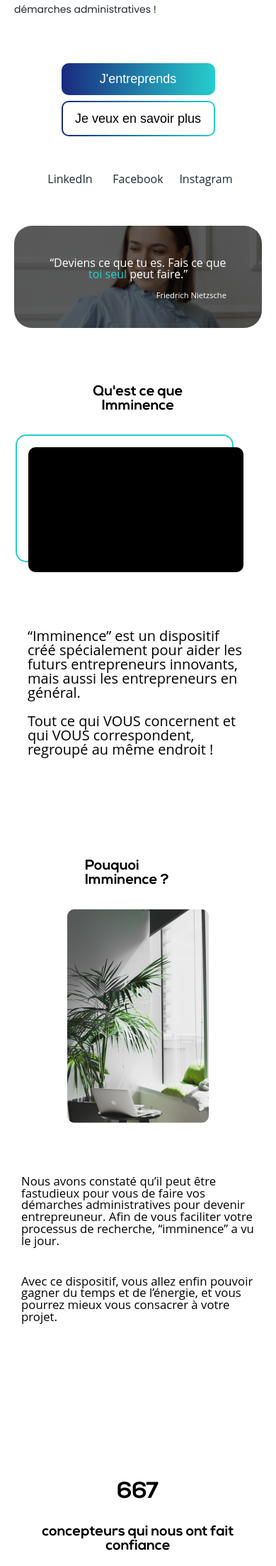
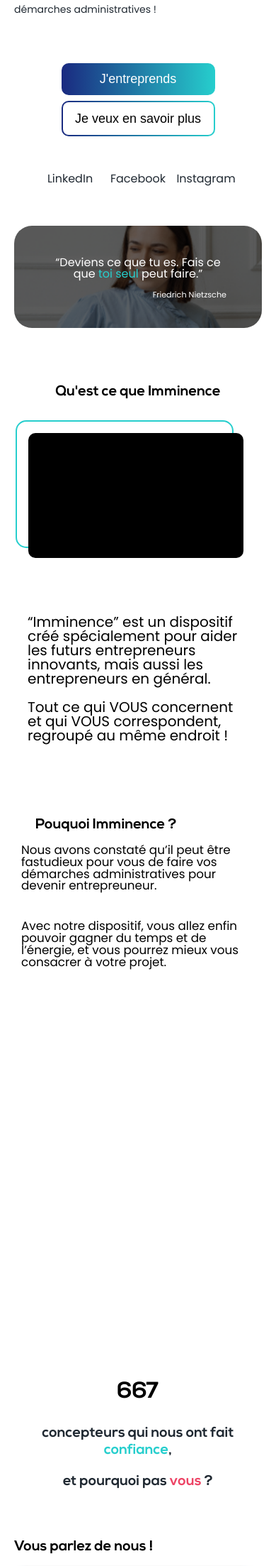
Before and after one commit to Jeff-Erson44/notori, a PHP site: page / in a window 390 px wide; the page is wider, and only the part inside the window is pictured. Shown: the part 363-2569 px from the top of that part at 71% size. Run offline with PHP 8.4, Linux system fonts and the light colour scheme; some libraries are stand-ins or nearby versions; some web fonts are replaced.

Commit message:
fichier root + font

```diff
--- a/assets/css/style.css
+++ b/assets/css/style.css
@@ -63,21 +63,22 @@
 .highlight{
     color: var(--secondary);
 }
+.redHighlight{
+    color: var(--terce);
+}
 @media (max-width:560px){
     .header2{
         font-size: 1.25rem;
+        padding: 0 20px;
     }
     .header2__apropos{
         margin: 0!important;
     }
 }
 
-
-
 a, li{
     text-decoration: none;
 }
-
 
 /********** NAVBAR *********/
 #navbar{
@@ -291,7 +292,7 @@ h1 p span{
 }
 .author, .citation{
     color: white;
-    font-family: 'Open Sans';
+    font-family: 'Poppins';
 }
 .citation{
     font-size: 2.25rem;
@@ -361,7 +362,7 @@ h1 p span{
 .apropos__container--text{
     width: 29rem;
     height: 18rem;
-    font-family: 'Open Sans';
+    font-family: 'Poppins';
     font-size: 1.25rem;
 }
 .apropos__container--text p:first-child{
@@ -391,12 +392,12 @@ h1 p span{
     }
     .apropos__container--text{
         max-width: 80%;
-        font-family: 'Open Sans';
+        height: 15rem;
+        font-family: 'Poppins';
         font-size: 1.25rem;
         text-align: left;
         padding: 0 20px;
         margin: 0 auto;
-
     }
 }
 
@@ -584,7 +585,7 @@ ul .active:nth-child(4){
     width: 100%;
     font-size: 1.375rem;
     margin-bottom: 20px;
-    font-family: 'Open Sans';
+    font-family: 'Poppins';
 }
 
 @media (max-width:560px){
@@ -632,6 +633,7 @@ ul .active:nth-child(4){
     font-size: 3rem;
     font-family: 'Nexa-Bold';
     padding: 0 20px;
+    text-align: center;
 }
 
 @media (max-width:560px){
@@ -731,7 +733,6 @@ ul .active:nth-child(4){
 
 #faq{
     width: 100%;
-    height: 100vh;
 }
 .faq__container{
     display: flex;
@@ -830,7 +831,7 @@ ul .active:nth-child(4){
 #newsletter{
     width: 100%;
     height: 30vh;
-    margin: 8rem 0;
+    margin-bottom: 8rem;
 }
 #newsletter h2{
     font-family: 'Nexa-Bold';
@@ -915,7 +916,7 @@ ul .active:nth-child(4){
 }
 .navigation__link, .social__link{
     width: 50%;
-    font-family: 'Open Sans';
+    font-family: 'Poppins';
     text-decoration: none;
 }
 .navigation__link a, .social__link a{
@@ -978,13 +979,16 @@ ul .active:nth-child(4){
 
     .navigation__link, .social__link{
         width: 100%;
-        font-family: 'Open Sans';
+        font-family: 'Poppins';
         text-decoration: none;
     }
 
     .footer__container--logo,.footer__container--adress{
         width: 100%;
         border-top: 2px solid var(--white);
+    }
+        .footer__container--adress{
+        border-bottom: 2px solid var(--white);
     }
     .footer__container--navigation, .footer__container--social{
         display: block;
--- a/public/includes/counter.php
+++ b/public/includes/counter.php
@@ -4,7 +4,8 @@
             <p class="counter" data-target="0667"></p>
         </div>
         <div>
-            <p class="counter__text--highlight">concepteurs qui nous ont fait confiance</p>
+            <p class="counter__text--highlight paragraphe">concepteurs qui nous ont fait <span class="highlight">confiance</span>,</p>
+            <p class="counter__text--highlight paragraphe">et pourquoi pas <span class="redHighlight">vous</span> ?</p>
         </div>
     </div>
 </section>
--- a/public/includes/head.php
+++ b/public/includes/head.php
@@ -25,8 +25,6 @@
     <link rel="preconnect" href="https://fonts.gstatic.com" crossorigin>
     <link href="https://fonts.googleapis.com/css2?family=Poppins:wght@400;500;600;700&display=swap" rel="stylesheet">
 
-
-
 <!-- Global site tag (gtag.js) - Google Analytics -->
     <script async src="https://www.googletagmanager.com/gtag/js?id=G-JH053D7RZL"></script>
 
--- a/public/includes/pourquoi.php
+++ b/public/includes/pourquoi.php
@@ -1,21 +1,18 @@
 <section id="pourquoi">
-    <h2 class="header2">Pouquoi Imminence ?</h2>
     <div class="pourquoi__contain">
+        <div class="pourquoi__contain--text">
+            <h2 class="header2">Pouquoi Imminence ?</h2>
+            <p class="contain__text--highlight">
+            Nous avons constaté qu’il peut être fastudieux pour vous de faire vos démarches administratives pour devenir entrepreuneur.
+            </p>
+            <p class="contain__text--highlight">
+            Avec notre dispositif, vous allez enfin pouvoir gagner du temps et de l’énergie, et vous pourrez mieux vous consacrer à votre projet.
+            </p>
+        </div>
         <div class="pourquoi__contain--image">
             <figure>
-                <img src="assets/img/illu.png" alt="#######">
+                <img src="assets/img/pourquoi_illu.png" alt="">
             </figure>
-            <figure>
-                <img src="assets/img/illu.png" alt="#######">
-            </figure>
-        </div>
-        <div class="pourquoi__contain--text">
-            <p class="contain__text--highlight">
-            Nous avons constaté qu’il peut être fastudieux pour vous de faire vos démarches administratives pour devenir entrepreuneur. Afin de vous faciliter votre processus de recherche, “imminence” a vu le jour.
-            </p>
-            <p class="contain__text--highlight">
-            Avec ce dispositif, vous allez enfin pouvoir gagner du temps et de l’énergie, et vous pourrez mieux vous consacrer à votre projet.
-            </p>
         </div>
     </div>
 </section>
```
Also changed, not shown: assets/img/pourquoi_illu.png (added).
